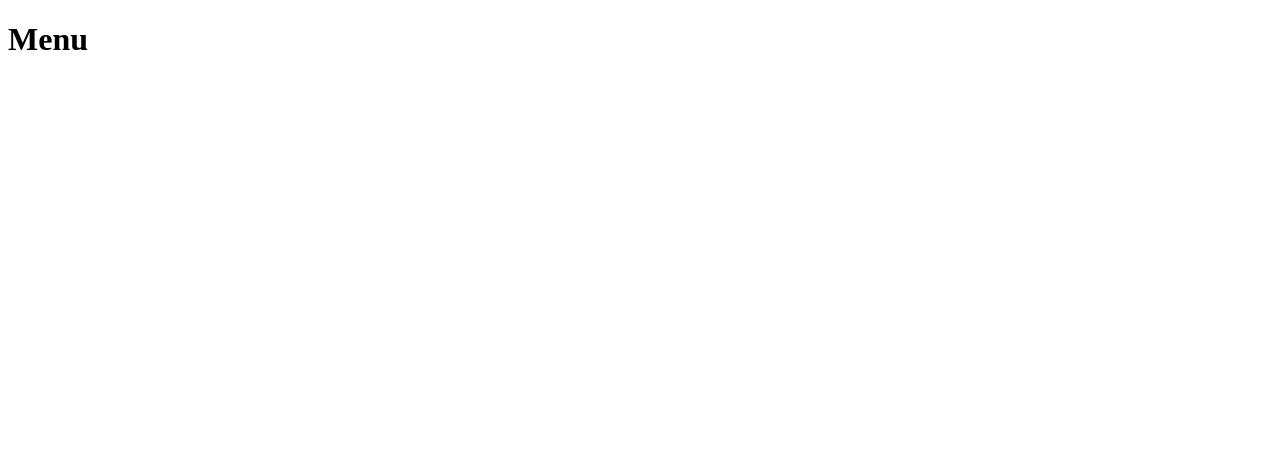
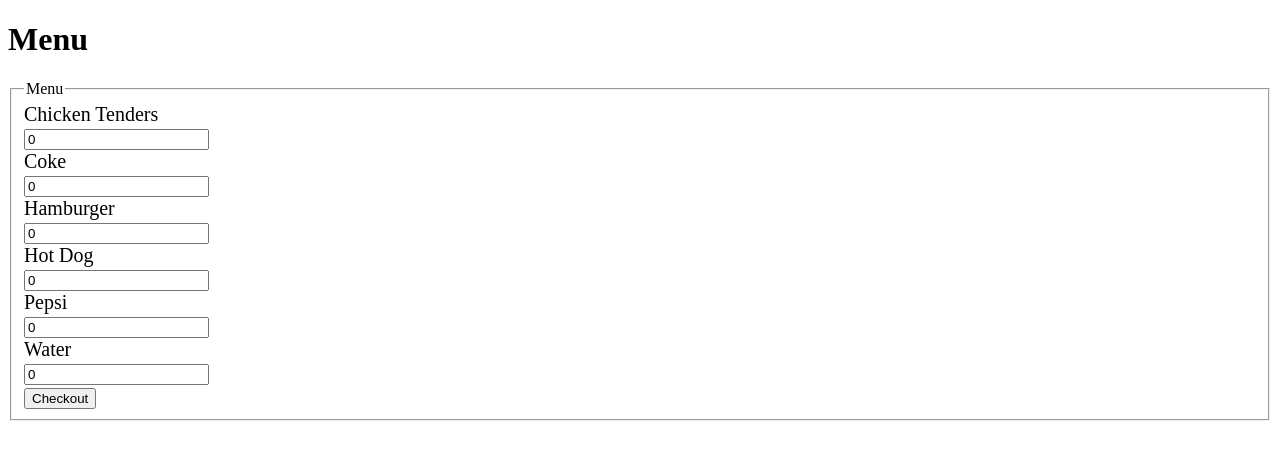
Before and after one commit to Zurxae/Cart-DB, a Flask app: page /menu/ in a window 1280 px wide. Before the commit the part shown is almost empty. Shown: the top 460 px of the page. Run offline with Flask 2, Linux system fonts and the light colour scheme.

Commit message:
working on menu page

```diff
--- a/app.py
+++ b/app.py
@@ -1,5 +1,5 @@
 from flask import Flask, render_template, request, flash, redirect, url_for, session
-from forms import LoginForm, SignUpForm, EditInfoForm
+from forms import LoginForm, SignUpForm, EditInfoForm, MenuForm
 from widgets.authUser import authUser
 from widgets.enrollUser import enrollUser
 from widgets.editUserInfo import editUserInfo
@@ -59,9 +59,16 @@
             return redirect(url_for('menu'))
     return render_template('edit-info.html', form = form)
 
-@app.route('/menu/')
+@app.route('/menu/', methods=['GET', 'POST'])
 def menu():
-    return render_template('menu.html')
+    form = MenuForm()
+    print('1')
+    if form.validate_on_submit():
+        print("2")
+        menuOrder = [form.chicken_tenders.data, form.coke.data, form.hamburger.data, form.hot_dog.data, form.pepsi.data, form.water.data,]
+        print(menuOrder)
+        return redirect(url_for('checkout'))
+    return render_template('menu.html', form=form)
 
 @app.route('/checkout/')
 def checkout():
--- a/forms.py
+++ b/forms.py
@@ -32,3 +32,13 @@
     state = StringField('State', [validators.DataRequired()])
     city = StringField('City', [validators.DataRequired()])
     submit = SubmitField("Submit")
+
+
+class MenuForm(FlaskForm):
+    chicken_tenders = IntegerField('Chicken Tenders', [validators.DataRequired(), validators.NumberRange(min=0)], default = 0)
+    coke = IntegerField('Coke', [validators.DataRequired(), validators.NumberRange(min=0)], default = 0)
+    hamburger = IntegerField('Hamburger', [validators.DataRequired(), validators.NumberRange(min=0)], default = 0)
+    hot_dog = IntegerField('Hot Dog', [validators.DataRequired(), validators.NumberRange(min=0)], default = 0)
+    pepsi = IntegerField('Pepsi', [validators.DataRequired(), validators.NumberRange(min=0)], default = 0)
+    water = IntegerField('Water', [validators.DataRequired(), validators.NumberRange(min=0)], default = 0)
+    submit = SubmitField("Checkout")
--- a/templates/menu.html
+++ b/templates/menu.html
@@ -1,6 +1,49 @@
 {% extends 'base.html' %}
 
 {% block content %}
+<header>
     <h1>{% block title %} Menu {% endblock %}</h1>
+</header>
+<main>
+    <form action = "http://localhost:5000/menu/" method = POST>
+        <fieldset>
+        <legend>Menu</legend>
+
+        <div style = font-size:20px; font-weight:bold; margin-left:150px;>
+
+            {{ form.csrf_token }}
+
+            {{ form.chicken_tenders.label }}<br>
+            {{ form.chicken_tenders }}
+            <br>
+
+            {{ form.coke.label }}<br>
+            {{ form.coke }}
+            <br>
+
+            {{ form.hamburger.label }}<br>
+            {{ form.hamburger }}
+            <br>
+
+            {{ form.hot_dog.label }}<br>
+            {{ form.hot_dog }}
+            <br>
+
+            {{ form.pepsi.label }}<br>
+            {{ form.pepsi }}
+            <br>
+
+            {{ form.water.label }}<br>
+            {{ form.water }}
+            <br>
+
+
+
+            {{ form.submit }}
+        </div>
+
+        </fieldset>
+    </form>
+</main>
 
 {% endblock %}
```
